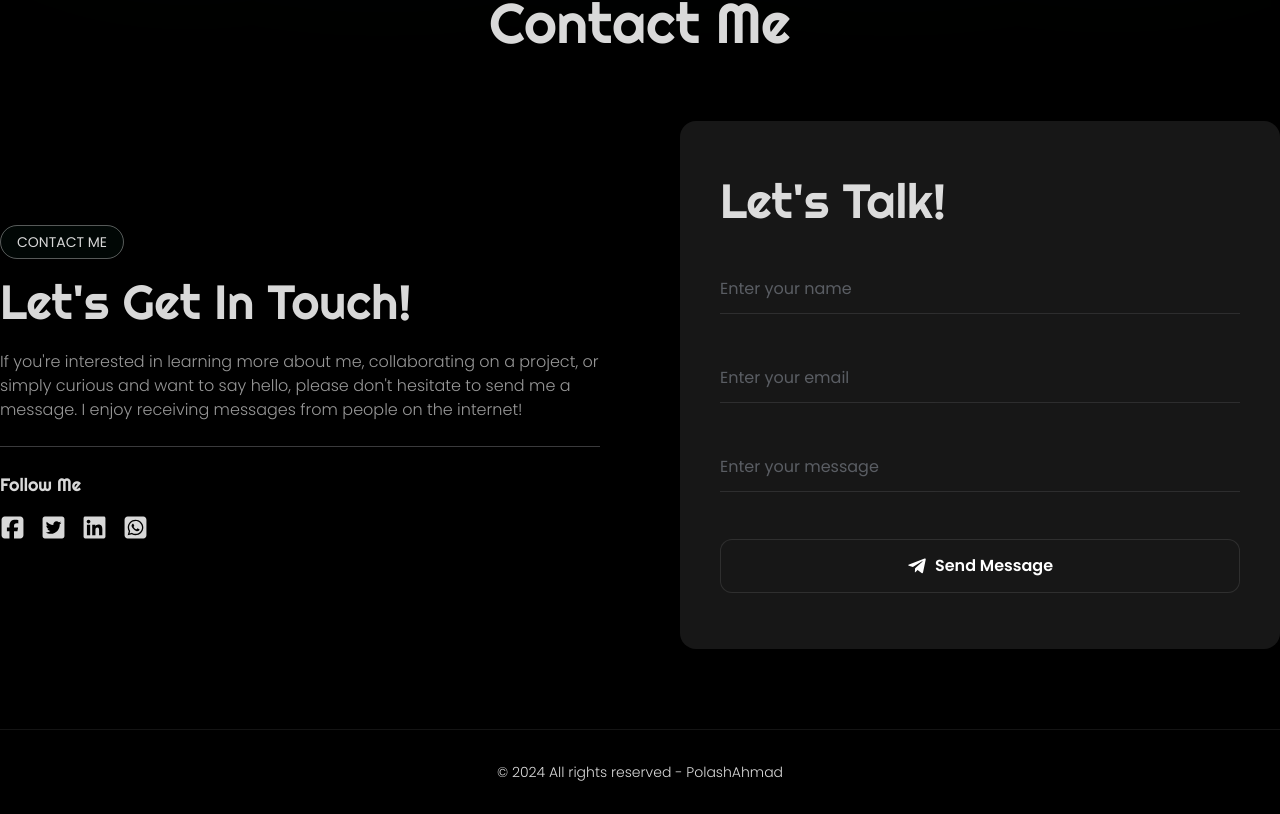
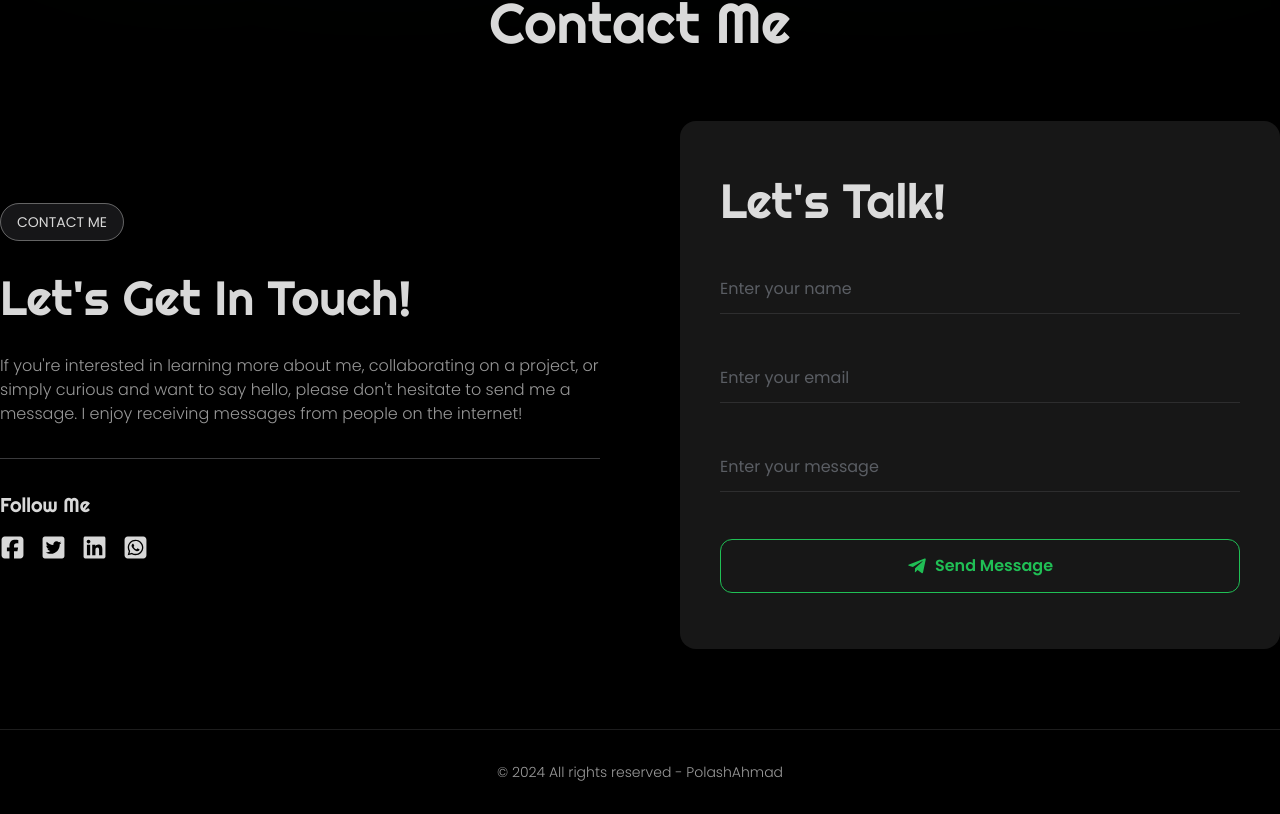
Before and after one commit to Polashahmad01/front-end-portfolio-app, a Next.js app: page / in a window 1280 px wide. Shown: the part 4511-5325 px from the top of the page. Built offline with nearby package versions, Linux system fonts and the light colour scheme.

Commit message:
Update contact page design styles and button color

```diff
--- a/src/components/AppFooter.jsx
+++ b/src/components/AppFooter.jsx
@@ -1,7 +1,7 @@
 
 export default function AppFooter() {
   return (
-    <footer className="border-t border-solid border-[#181818] font-light opacity-85 px-4 lg:px-0">
+    <footer className="border-t-[1px] border-solid border-[#454547b3] font-light opacity-60 px-4 lg:px-0">
       <div className="container mx-auto grid grid-rows-1 justify-center items-center">
         <p className="text-sm py-8">&copy; {new Date().getFullYear()} All rights reserved - PolashAhmad</p>
       </div>
--- a/src/components/ContactPage.jsx
+++ b/src/components/ContactPage.jsx
@@ -12,27 +12,27 @@ export default function ContactPage() {
         <h3 className={`${righteous.className} text-3xl opacity-85 mb-[10vh] text-center lg:text-[56px]`}>Contact Me</h3>
         <div className="grid grid-cols-1 sm:grid-cols-2 items-center gap-20 mx-4 xl:mx-0">
           <div className="opacity-85">
-            <div className="mb-6">
-              <Link href="mailto:dev.polashahmad@gmail.com" className={`px-4 py-[6px] uppercase text-sm border border-solid rounded-[80px] backdrop-blur-xl border-[rgba(255,255,255,.4)] bg-[rgba(4,19,14,.5)] transition-all hover:border-[#20bf55] hover:rounded-[80px] hover:text-[#20bf55]`}>Contact Me</Link>
+            <div className="mb-10">
+              <span className="px-4 py-[8px] uppercase text-sm border border-solid rounded-[80px] backdrop-blur-xl border-[rgba(255,255,255,.4)] bg-[#1b1b1d] transition-all">Contact Me</span>
             </div>
-            <h4 className={`${righteous.className} text-3xl lg:text-5xl mb-6`}>Let&#39;s Get In Touch!</h4>
-            <p className="font-light opacity-70 mb-6">
+            <h4 className={`${righteous.className} text-3xl lg:text-5xl mb-8`}>Let&#39;s Get In Touch!</h4>
+            <p className="font-light opacity-70 mb-8">
               If you&#39;re interested in learning more about me, collaborating on a project, or simply curious and want to say hello, please don&#39;t hesitate to send me a message. I enjoy receiving messages from people on the internet!
             </p>
-            <div className="border-t-0 border-b-[1px] border-solid border-[#454547] mb-6" />
-            <p className={`${righteous.className} text-lg mb-4`}>Follow Me</p>
+            <div className="border-t-0 border-b-[1px] border-solid border-[#454547] mb-8" />
+            <p className={`${righteous.className} text-xl mb-4`}>Follow Me</p>
             <div className="flex flex-wrap items-center gap-4">
-              <Link href="https://www.facebook.com/polashahmad01" target="_blank" className="transition-all hover:opacity-80">
-                <FaSquareFacebook size="25px" />
+              <Link href="https://www.facebook.com/polashahmad01" target="_blank" className="transition-all">
+                <FaSquareFacebook size="25px" className="transition-all hover:text-[#20bf55]" />
               </Link>
-              <Link href="https://twitter.com/polashahmad01" target="_blank" className="transition-all hover:opacity-80">
-                <FaTwitterSquare size="25px" />
+              <Link href="https://twitter.com/polashahmad01" target="_blank" className="transition-all">
+                <FaTwitterSquare size="25px" className="transition-all hover:text-[#20bf55]" />
               </Link>
-              <Link href="https://www.linkedin.com/in/polashahmad01" target="_blank" className="transition-all hover:opacity-80">
-                <FaLinkedin size="25px" />
+              <Link href="https://www.linkedin.com/in/polashahmad01" target="_blank" className="transition-all">
+                <FaLinkedin size="25px" className="transition-all hover:text-[#20bf55]" />
               </Link>
-              <Link href="https://wa.me/+8801795186140" target="_blank" className="transition-all hover:opacity-80">
-                <FaSquareWhatsapp size="25px" />
+              <Link href="https://wa.me/+8801795186140" target="_blank" className="transition-all">
+                <FaSquareWhatsapp size="25px" className="transition-all hover:text-[#20bf55]" />
               </Link>
             </div>
           </div>
@@ -48,7 +48,7 @@ export default function ContactPage() {
               <div className="w-full">
                 <textarea className="py-[12px] bg-transparent border-y-0 border-t-0 border-b-[1px] border-solid border-[#454547] w-full opacity-50 resize-none transition-all outline-none focus:border-[#20bf55] focus:opacity-80" rows={1} placeholder="Enter your message"></textarea>
               </div>
-              <button className="px-4 py-[14px] w-full flex items-center justify-center gap-2 bg-[#171717] rounded-xl border border-solid border-[rgba(255,255,255,.1)] font-semibold transition-all hover:border-[#20bf55] hover:rounded-xl hover:text-[#20bf55]">
+              <button className="px-4 py-[14px] w-full flex items-center justify-center gap-2 bg-[#171717] rounded-xl border border-solid border-[#20bf55] font-semibold text-[#20bf55] transition-all hover:bg-[#20bf55] hover:text-black">
                 <FaTelegramPlane size="20px" className="" />
                 <span>Send Message</span>
               </button>
```
